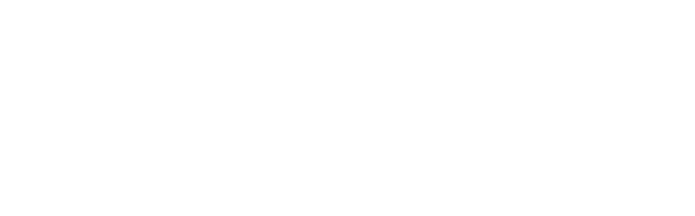
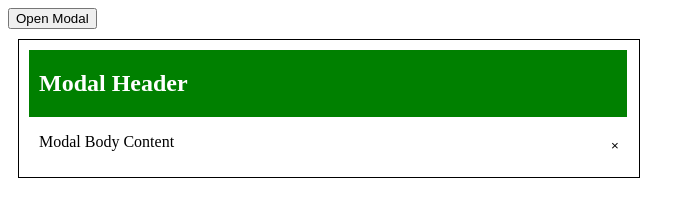
Before and after one commit to acciojob/css-modal-heergosrani02, a website: page main.html in a window 1280 px wide. Shown: the whole page, without its empty margins (0-695 px from the left). Drawn offline with Linux system fonts and the light colour scheme.

Commit message:
created a submission

```diff
--- a/main.html
+++ b/main.html
@@ -8,6 +8,18 @@
 
 <body>
 	<!-- the entire body must be written by student -->
+	<button id="openModal">Open Modal</button>
+	<div class="modal">
+		<div class=model-content>
+			<div class="modal-header">
+				<h2>Modal Header</h2>
+				<button class="close-modal">&times;</button>
+			</div>
+			<div class="modal-body">
+				<p>Modal Body Content</p>
+			</div>
+		</div>
+	</div>
     <script type="text/javascript" src="./script.js">
 </script>
 
--- a/styles.css
+++ b/styles.css
@@ -1 +1,32 @@
 /*  your css code here. If applicable */
+.model-content{
+	padding: 5px;
+	width: 600px;
+	background-color: white;
+	margin: 10px;
+	padding: 10px;
+	border: 1px solid black;
+}
+
+.modal-header{
+	background-color: green;
+	width: 98%;
+	hieght: 100px;
+	color: white;
+	display: flex;
+	padding-left: 10px;
+}
+
+.modal-header button{
+	width: 30px;
+	height: 30px;
+	background-color: white;
+	border: none;
+	position: absolute;
+	top: 130px;
+	left: 600px;
+}
+
+.modal-body{
+	padding-left: 10px;
+}
```
